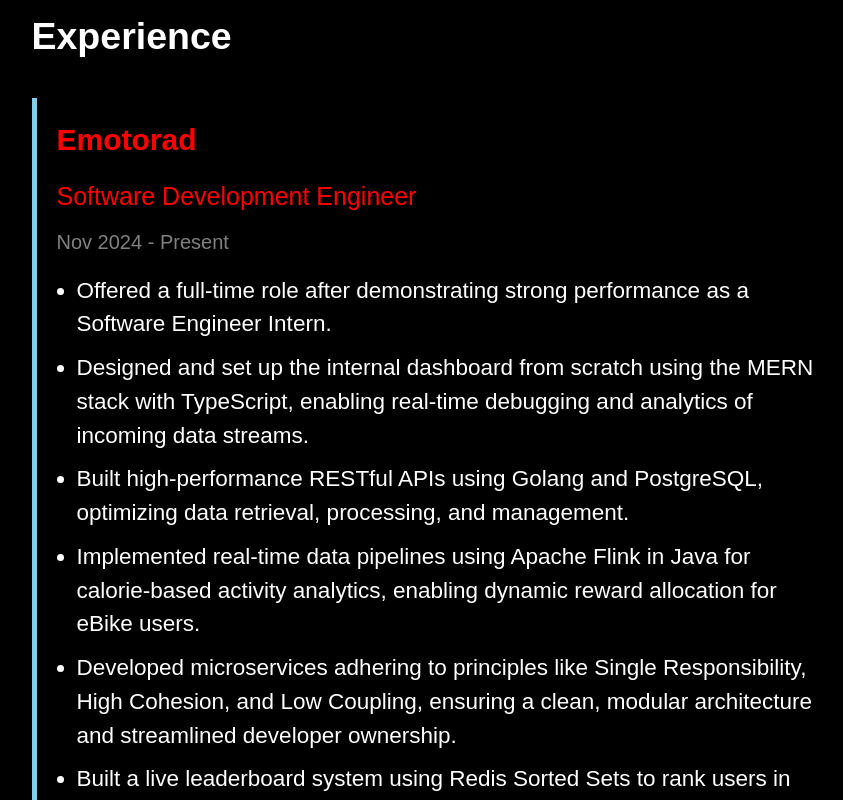
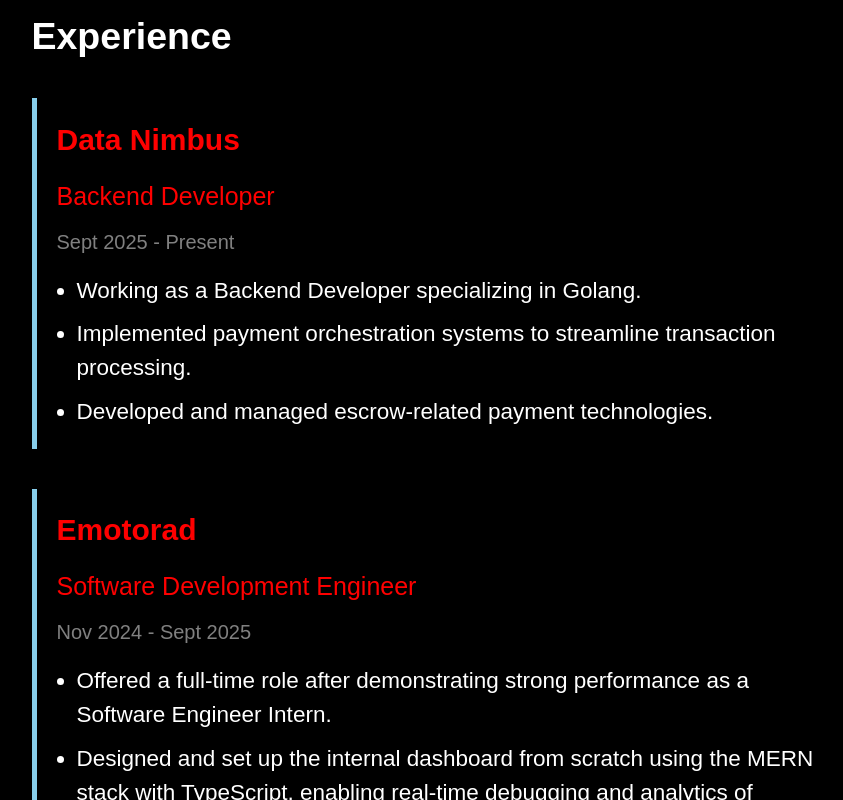
Before and after one commit to Tarunhawdia/myWebsite, a React (Vite) app: page / in a window 1280 px wide. Shown: the part 1780-2580 px from the top of the page, without its empty margins (291-1134 px from the left). Built offline with nearby package versions, Linux system fonts and the light colour scheme; a web font is replaced by a local one.

Commit message:
added new job position

```diff
--- a/src/subHeadings/Experience.tsx
+++ b/src/subHeadings/Experience.tsx
@@ -4,9 +4,19 @@
 const Experience: React.FC = () => {
   const experiences = [
     {
+      company: "Data Nimbus",
+      title: "Backend Developer",
+      period: "Sept 2025 - Present",
+      description: [
+        "Working as a Backend Developer specializing in Golang.",
+        "Implemented payment orchestration systems to streamline transaction processing.",
+        "Developed and managed escrow-related payment technologies.",
+      ],
+    },
+    {
       company: "Emotorad",
       title: "Software Development Engineer",
-      period: "Nov 2024 - Present",
+      period: "Nov 2024 - Sept 2025",
       description: [
         "Offered a full-time role after demonstrating strong performance as a Software Engineer Intern.",
         "Designed and set up the internal dashboard from scratch using the MERN stack with TypeScript, enabling real-time debugging and analytics of incoming data streams.",
```
